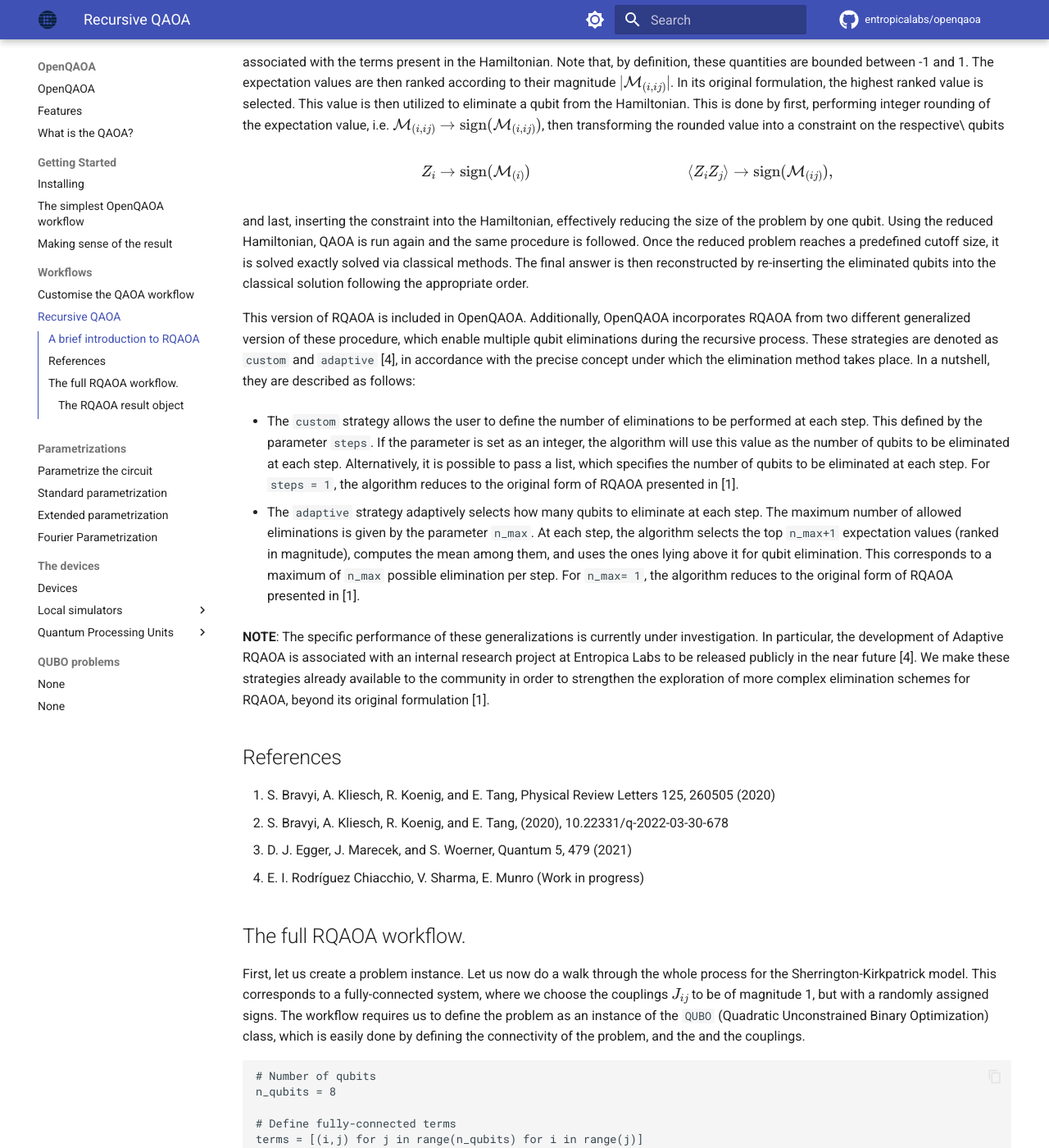
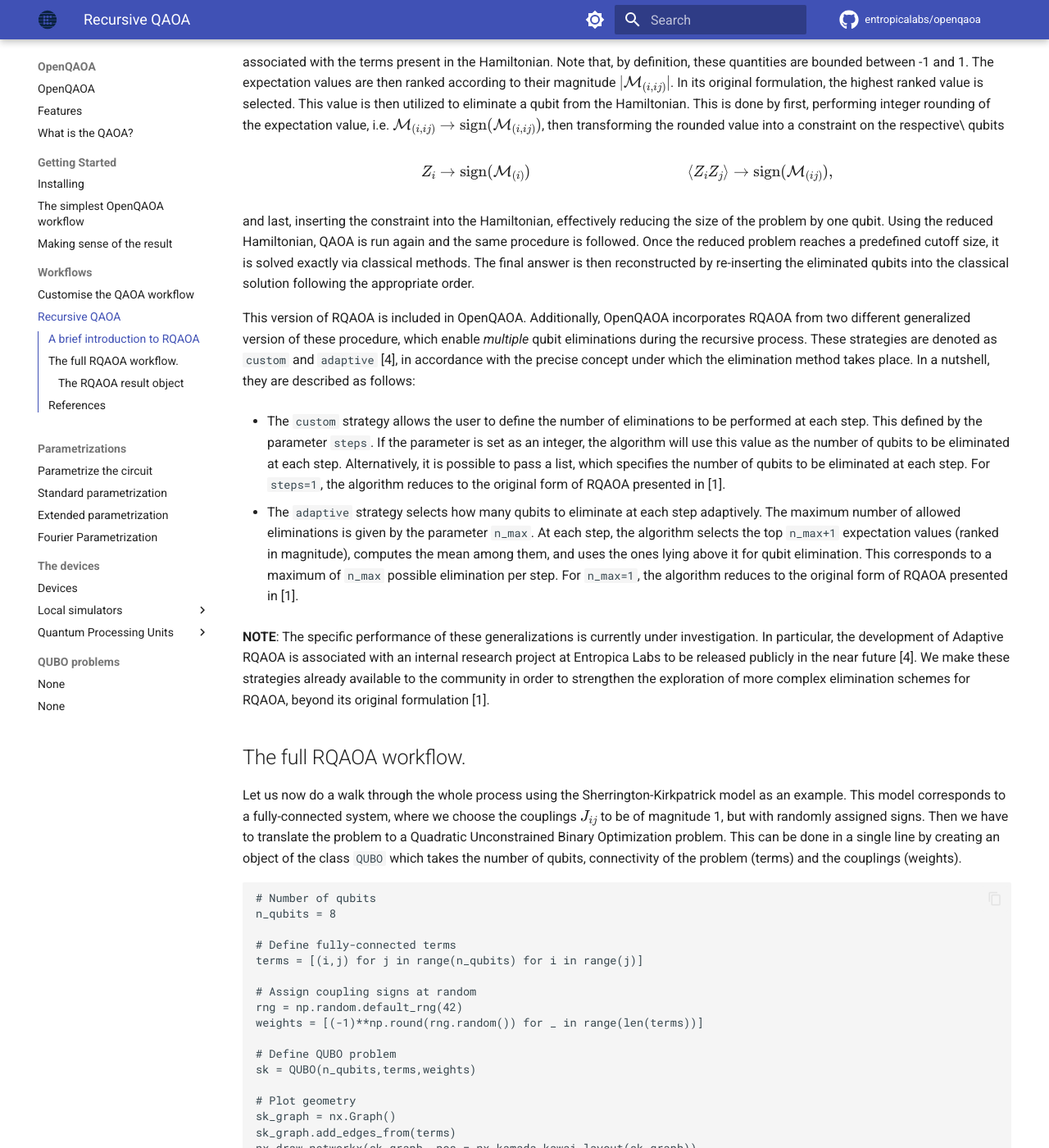
Before and after one commit to entropicalabs/openqaoa-website, an MkDocs documentation site: the page built from docs/workflows/recursive-qaoa.md, in a window 1280 px wide and 1400 px high, scrolled down 442 px. Shown: the whole window at 82% size. Built offline with MkDocs 1.6.1 and Material for MkDocs 9.7.7, drawn with Linux system fonts in a browser that asks for light colours; comment, search, counter and statistics services are not loaded; some of the changed text lies outside the part shown.

Commit message:
minor changes to the rqaoa page, moved refrences at the bottom.

````diff
--- a/docs/workflows/recursive-qaoa.md
+++ b/docs/workflows/recursive-qaoa.md
@@ -18,28 +18,21 @@ $$
 Z_{i} \rightarrow \textrm{sign}(\mathcal{M}_{(i)}) \qquad \qquad \qquad \qquad \qquad \langle Z_{i} Z_{j} \rangle \rightarrow \textrm{sign}(\mathcal{M}_{(ij)}),
 $$
 
-and last, inserting the constraint into the Hamiltonian, effectively reducing the size of the problem by one qubit. Using the reduced Hamiltonian, QAOA is run again and the same procedure is followed. Once the reduced problem reaches a predefined cutoff size, it is solved exactly solved via classical methods. The final answer is then reconstructed by re-inserting the eliminated qubits into the classical solution following the appropriate order.
+and last, inserting the constraint into the Hamiltonian, effectively reducing the size of the problem by one qubit. Using the reduced Hamiltonian, QAOA is run again and the same procedure is followed. Once the reduced problem reaches a predefined cutoff size, it is solved exactly via classical methods. The final answer is then reconstructed by re-inserting the eliminated qubits into the classical solution following the appropriate order.
 
-This version of RQAOA is included in OpenQAOA. Additionally, OpenQAOA incorporates RQAOA from two different generalized version of these procedure, which enable multiple qubit eliminations during the recursive process. These strategies are denoted as `custom` and `adaptive` [4], in accordance with the precise concept under which the elimination method takes place. In a nutshell, they are described as follows:
+This version of RQAOA is included in OpenQAOA. Additionally, OpenQAOA incorporates RQAOA from two different generalized version of these procedure, which enable *multiple* qubit eliminations during the recursive process. These strategies are denoted as `custom` and `adaptive` [4], in accordance with the precise concept under which the elimination method takes place. In a nutshell, they are described as follows:
 
 
-* The ``custom`` strategy allows the user to define the number of eliminations to be performed at each step. This defined by the parameter ``steps``. If the parameter is set as an integer, the algorithm will use this value as the number of qubits to be eliminated at each step. Alternatively, it is possible to pass a list, which specifies the number of qubits to be eliminated at each step. For ``steps = 1``, the algorithm reduces to the original form of RQAOA presented in [1].
+* The ``custom`` strategy allows the user to define the number of eliminations to be performed at each step. This defined by the parameter ``steps``. If the parameter is set as an integer, the algorithm will use this value as the number of qubits to be eliminated at each step. Alternatively, it is possible to pass a list, which specifies the number of qubits to be eliminated at each step. For ``steps=1``, the algorithm reduces to the original form of RQAOA presented in [1].
 
-* The ``adaptive`` strategy adaptively selects how many qubits to eliminate at each step. The maximum number of allowed eliminations is given by the parameter ``n_max``. At each step, the algorithm selects the top ``n_max+1`` expectation values (ranked in magnitude), computes the mean among them, and uses the ones lying above it for qubit elimination. This corresponds to a maximum of ``n_max`` possible elimination per step. For ``n_max= 1``, the algorithm reduces to the original form of RQAOA presented in [1].
+* The ``adaptive`` strategy selects how many qubits to eliminate at each step adaptively. The maximum number of allowed eliminations is given by the parameter ``n_max``. At each step, the algorithm selects the top ``n_max+1`` expectation values (ranked in magnitude), computes the mean among them, and uses the ones lying above it for qubit elimination. This corresponds to a maximum of ``n_max`` possible elimination per step. For ``n_max=1``, the algorithm reduces to the original form of RQAOA presented in [1].
 
 **NOTE**: The specific performance of these generalizations is currently under investigation. In particular, the development of Adaptive RQAOA is associated with an internal research project at Entropica Labs to be released publicly in the near future [4]. We make these strategies already available to the community in order to strengthen the exploration of more complex elimination schemes for RQAOA, beyond its original formulation [1].
 
 
-References
-----------
-1.  S. Bravyi, A. Kliesch, R. Koenig, and E. Tang, Physical Review Letters 125, 260505 (2020)
-2. S. Bravyi, A. Kliesch, R. Koenig, and E. Tang, (2020), 10.22331/q-2022-03-30-678
-3. D. J. Egger, J. Marecek, and S. Woerner, Quantum 5, 479 (2021)
-4. E. I. Rodríguez Chiacchio, V. Sharma, E. Munro (Work in progress)
-
 ## The full RQAOA workflow.
 
-First, let us create a problem instance. Let us now do a walk through the whole process for the Sherrington-Kirkpatrick model. This corresponds to a fully-connected system, where we choose the couplings $J_{ij}$ to be of magnitude 1, but with a randomly assigned signs. The workflow requires us to define the problem as an instance of the ``QUBO`` (Quadratic Unconstrained Binary Optimization) class, which is easily done by defining the connectivity of the problem, and the and the couplings.
+Let us now do a walk through the whole process using the Sherrington-Kirkpatrick model as an example. This model corresponds to a fully-connected system, where we choose the couplings $J_{ij}$ to be of magnitude 1, but with randomly assigned signs. Then we have to translate the problem to a Quadratic Unconstrained Binary Optimization problem. This can be done in a single line by creating an object of the class ```QUBO``` which takes the number of qubits, connectivity of the problem (terms) and the couplings  (weights).
 
 
 ```
````
Also changed, not shown: other parts of docs/workflows/recursive-qaoa.md (+7 -0 lines).
